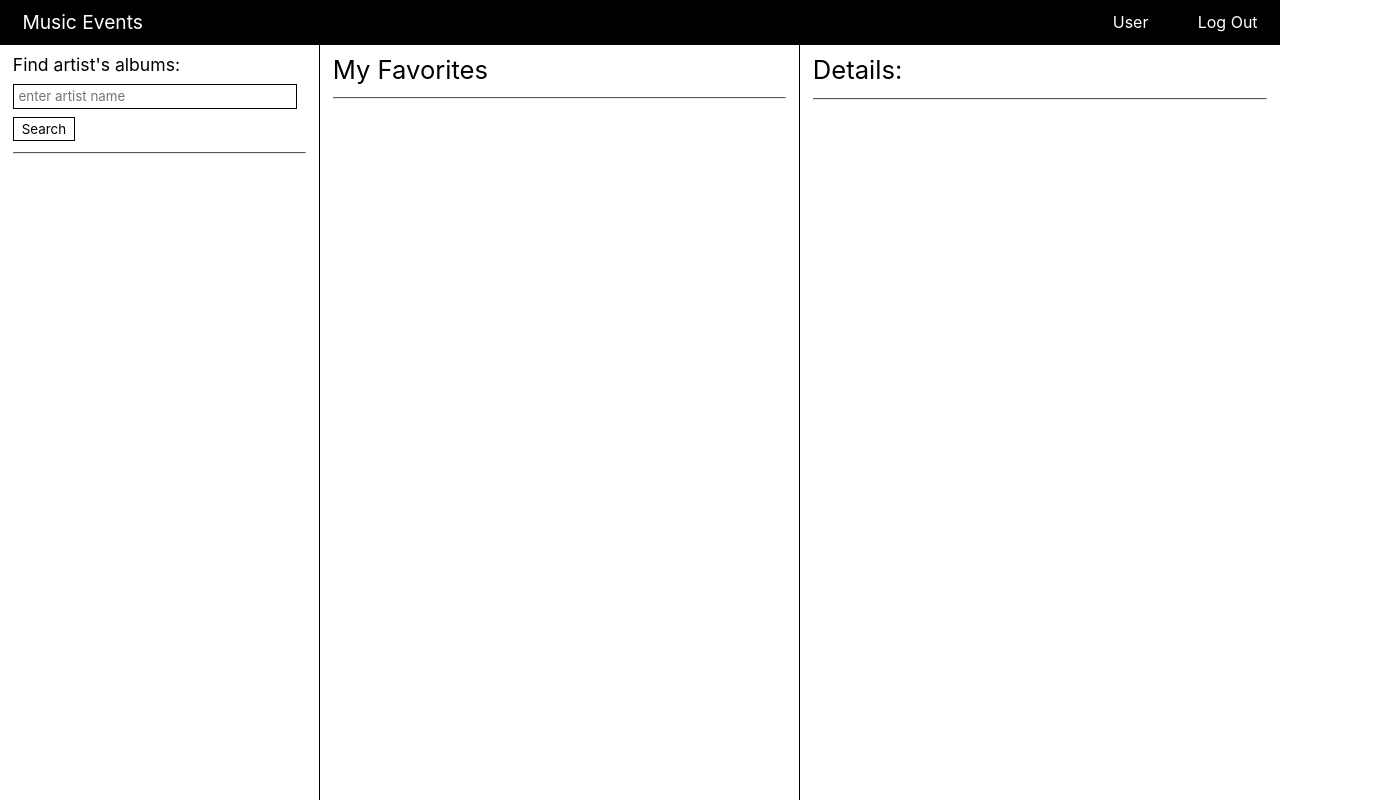
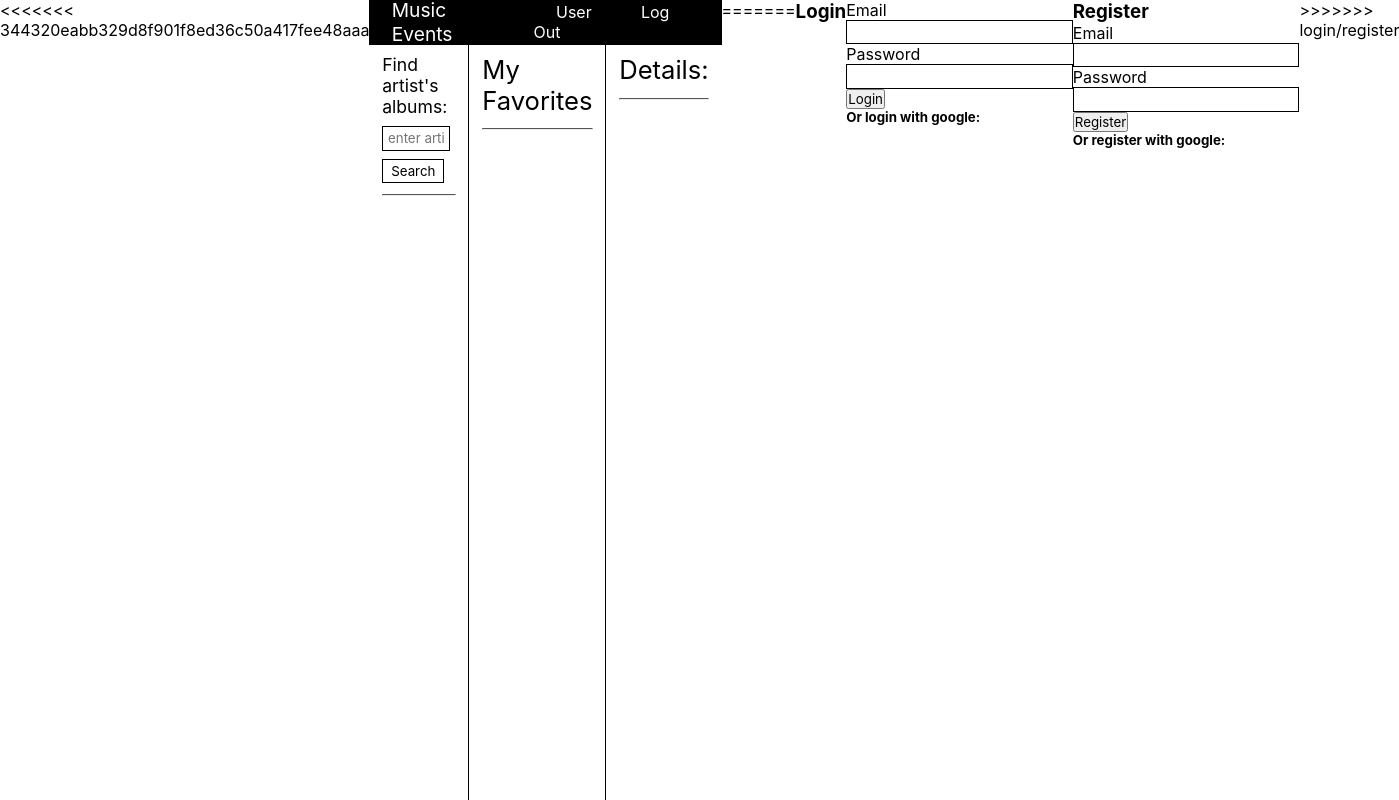
Before and after one commit to travelapp-w5/MusicEvent, a plain HTML site: page client/index.html in a window 1280 px wide. Shown: the whole page, 1399 px wide, since content can reach past the window. Drawn offline with nearby package versions, Linux system fonts and the light colour scheme.

Commit message:
login/register

```diff
--- a/client/index.html
+++ b/client/index.html
@@ -1,3 +1,4 @@
+<<<<<<< 344320eabb329d8f901f8ed36c50a417fee48aaa
 <!DOCTYPE html>
 <html lang="en">
 <head>
@@ -98,4 +99,45 @@
     </div>
   </div>
 </body>
+=======
+<!DOCTYPE html>
+<html lang="en">
+<head>
+  <meta charset="UTF-8">
+  <meta name="viewport" content="width=device-width, initial-scale=1.0">
+  <meta http-equiv="X-UA-Compatible" content="ie=edge">
+  <title>Document</title>
+</head>
+<body>
+  <h3>Login</h3>
+  <div id="loginContainer">
+    <form id="login">
+      <label for="loginEmail">Email</label>
+      <input type="text" id="loginEmail">
+      <label for="loginPassword">Password</label>
+      <input type="password" id="loginPassword">
+      <button type="submit">Login</button>
+      <h5>Or login with google: </h5>
+      <div class="g-signin2" data-onsuccess="onSignIn"></div>
+    </form>
+  </div>
+  <div id="regisContainer">
+    <h3>Register</h3>
+    <form id="register">
+      <label for="registerEmail">Email</label>
+      <input type="text" id="registerEmail">
+      <label for="registerPassword">Password</label>
+      <input type="password" id="registerPassword">
+      <button type="submit">Register</button>
+      <h5>Or register with google: </h5>
+      <div class="g-signin2" data-onsuccess="onSignIn"></div>
+    </form>
+  </div>
+  <script
+  src="https://code.jquery.com/jquery-3.4.1.min.js"
+  integrity="sha256-CSXorXvZcTkaix6Yvo6HppcZGetbYMGWSFlBw8HfCJo="
+  crossorigin="anonymous"></script>
+  <script src="index.js"></script>
+</body>
+>>>>>>> login/register
 </html>
```
Also changed, not shown: README.md.
